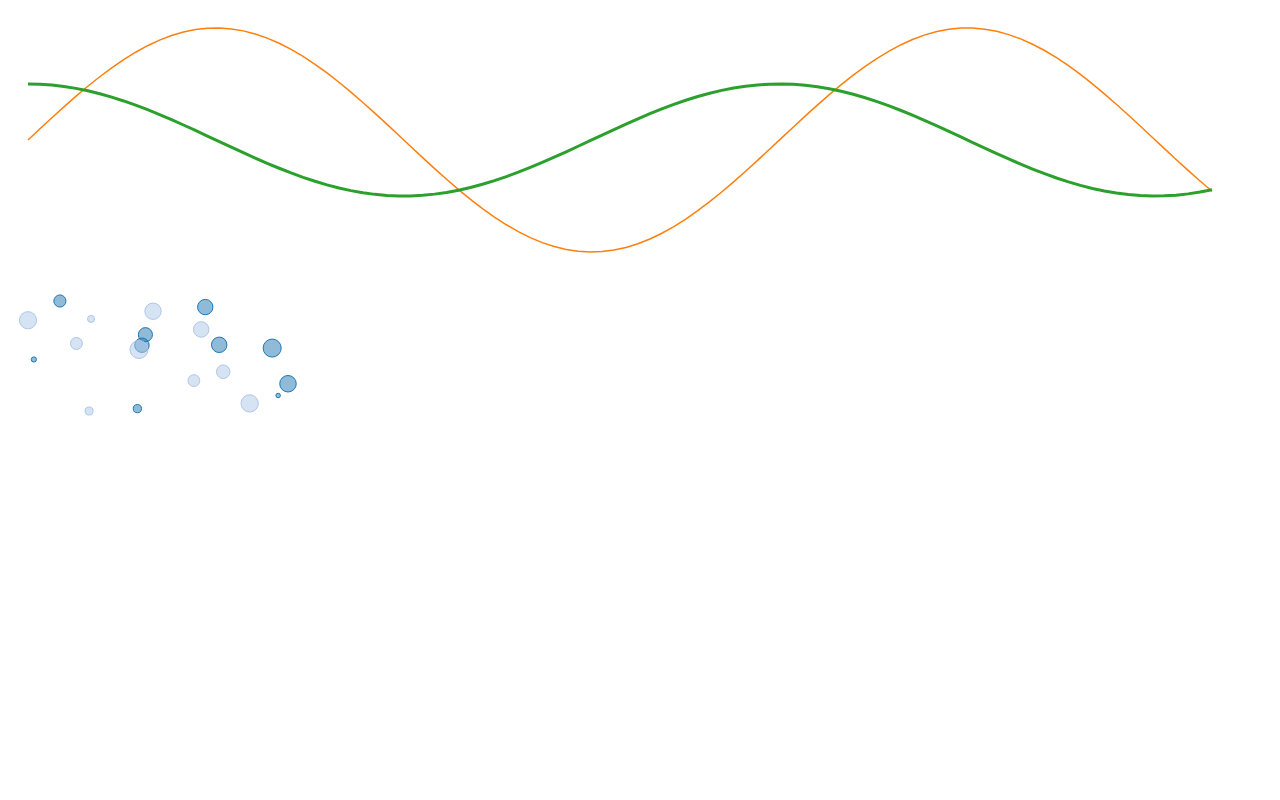
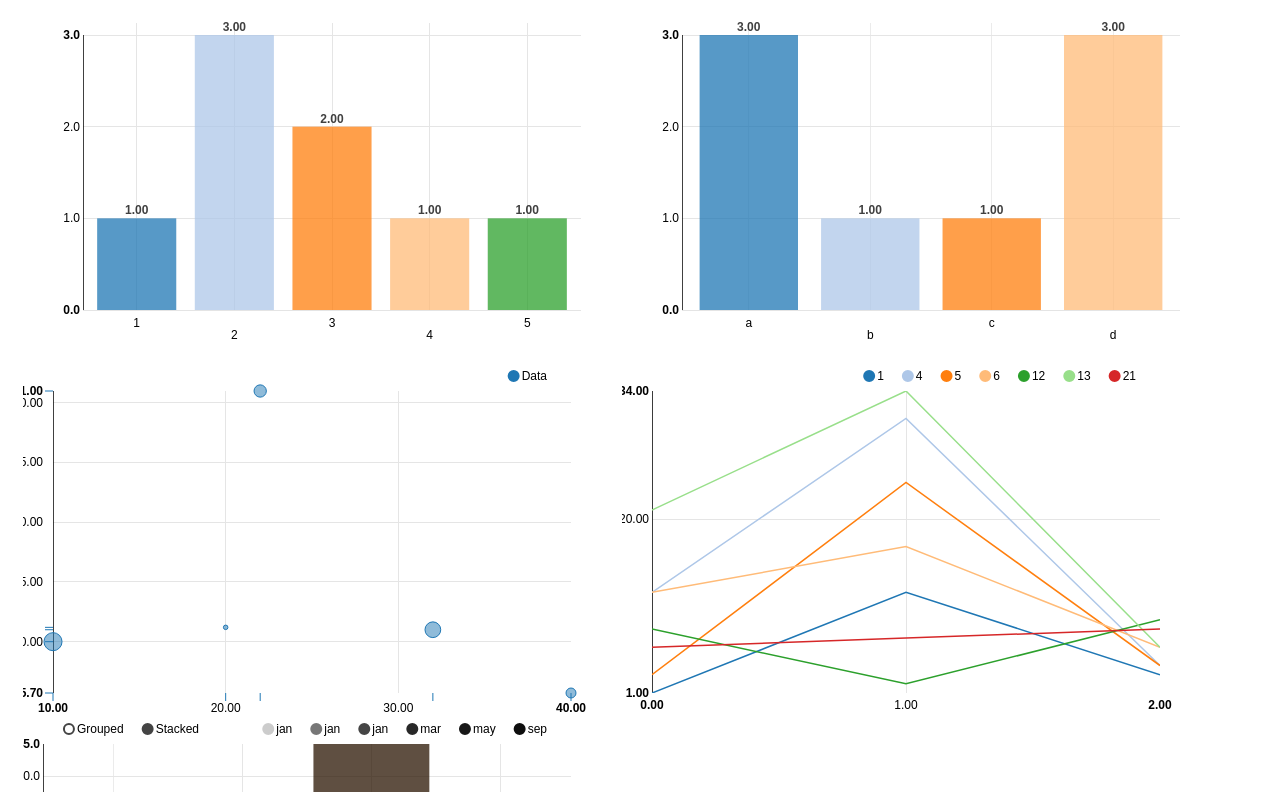
Before and after one commit to vashkan/dw, a plain HTML site: page index.html in a window 1280 px wide. Drawn offline with nearby package versions, Linux system fonts and the light colour scheme.

Commit message:
добавление поддержки оставшихся типов даиграмм; выделение  преобразований данных и формирования функций построения графиков в отдельные пространства имен; отлючение отладочного режима работы внешней библиотеки

```diff
--- a/script.js
+++ b/script.js
@@ -1,6 +1,229 @@
 (function (global) {
     var chartId = 0;
     var chartsContainer;
+
+    var dw;
+    (function (dw) {
+        function addStyleRule(selector, styleString) {
+            if (!dw.styleSheet) {
+                var style = document.createElement('style');
+                style.appendChild(document.createTextNode(''));
+                document.head.appendChild(style);
+                dw.styleSheet = style.sheet;
+            }
+            var styleSheet = dw.styleSheet;
+
+            if (styleSheet.insertRule) {
+                styleSheet.insertRule(selector + '{' + styleString + '}', 0);
+            }
+            else if (styleSheet.addRule) {
+                styleSheet.addRule(selector, styleString, 0);
+            }
+            else console.warn('addStyleRule failed');
+        };
+        dw.addStyleRule = addStyleRule;
+        (function () {
+            var rules = {
+                "#chartsContainer svg": "position: relative;min-height: 1px;padding-right: 15px;padding-left: 15px;float: left;height: 45%;width:45%;",
+                "#chartsContainer": "overflow:hidden;width: 100%;"
+            };
+            for (var sl in rules) {
+                dw.addStyleRule(sl, rules[sl]);
+            }
+        })();
+        var adapters;
+        (function (adapters) {
+            //Гистограммы
+            function toHistogram(input_data) {
+
+                var dat = {};
+                input_data.forEach(function (v, i, a) {
+                    if (v in dat) {
+                        dat[v] += 1;
+                    }
+                    else {
+                        dat[v] = 1;
+                    }
+                });
+                var data = [{ key: "Cumulative Return", values: [] }];
+                for (var l in dat) {
+                    data[0].values.push({ "label": l, "value": dat[l] });
+                }
+                return data;
+            };
+            adapters.toHistogram = toHistogram;
+
+
+            function toScatter(input_data) {
+                return [{ key: 'Data ', values: input_data }];
+            };
+            adapters.toScatter = toScatter;
+
+
+            function toLine(input_data) {
+                var data = [];
+                for (var k in input_data) {
+                    var dat = input_data[k].map(function (v, i) {
+                        return { x: i, y: v };
+                    });
+                    data.push({ key: k, values: dat })
+                }
+                return data;
+            };
+            adapters.toLine = toLine;
+
+
+            function toStackedBar(input_data) {
+                var data = [];
+                if (input_data.length > 0) {
+                    var maxlen = input_data.reduce(function (maxlen, v) { return Math.max(maxlen, v.length - 1) }, 0);
+
+                    data=input_data.map(function (element, index) {
+                        return {
+                            key: element[0],
+                        values: element.slice(1,maxlen+1)
+                        .slice(0,maxlen).concat((Array(Math.abs(maxlen-Math.min(element.length-1,maxlen))+1).join(",0").split(",").splice(1).map(function(v){return Number(v)})))
+                        .map(function(val,ind){return {x:ind,y:val};})};
+                    });
+                }
+                return data;
+            };
+            adapters.toStackedBar = toStackedBar;
+
+
+        })(adapters = dw.adapters || (dw.adapters = {}));
+
+        var charts;
+        (function (charts) {
+            function Histogram(i, data) {
+                return function () {
+                    var chart = nv.models.discreteBarChart()
+                        .x(function (d) { return d.label })
+                        .y(function (d) { return d.value })
+                        .staggerLabels(true)
+                    //.staggerLabels(historicalBarChart[0].values.length > 8)
+                        .showValues(true)
+                        .duration(250);
+
+                    d3.select('#chart' + i)
+                        .datum(data)
+                        .call(chart);
+
+                    nv.utils.windowResize(chart.update);
+                    return chart;
+                }
+            };
+            charts.Histogram = Histogram;
+
+            function Scatter(i, data) {
+                return function () {
+
+                    var chart = nv.models.scatterChart()
+                        .margin({ top: 20, right: 20, bottom: 20, left: 30 })
+                        .pointSize(function (d) {
+                            return d.r
+                        })
+                        .showDistX(true)
+                        .showDistY(true)
+                        .duration(300)
+                        .useVoronoi(true)
+                        .color(d3.scale.category10().range());
+
+
+                    chart.xAxis.tickFormat(d3.format('.02f'));
+                    chart.yAxis.tickFormat(d3.format('.02f'));
+
+
+                    d3.select('#chart' + i)
+                        .datum(data)
+                    //.transition().duration(100)
+                        .call(chart);
+
+                    nv.utils.windowResize(chart.update);
+                    return chart;
+                }
+            };
+            charts.Scatter = Scatter;
+
+            function Line(i, data) {
+                return function () {
+                    var width = chartsContainer.clientWidth - 40,
+                        height = chartsContainer.clientHeight - 40;
+
+                    var chart = nv.models.lineChart()
+                    //.width(width)
+                    //.height(height)
+                        .margin({ top: 20, right: 30, bottom: 20, left: 30 });
+
+                    chart.dispatch.on('renderEnd', function () {
+                        console.log('render complete');
+                    });
+                    chart.xAxis.tickFormat(d3.format('.02f'));
+                    chart.yAxis.tickFormat(d3.format('.02f'));
+                    d3.select('#chart' + i)
+                    //.attr('width', width)
+                    //.attr('height', height)
+                        .datum(data)
+                        .call(chart);
+                    nv.utils.windowResize(chart.update);
+                    return chart;
+                }
+            };
+            charts.Line = Line;
+
+            function StackedBar(i, data) {
+                return function () {
+
+                    var chart = nv.models.multiBarChart()
+                        .barColor(d3.scale.category20().range())
+                        .stacked(true)
+                        .duration(250)
+                        .margin({ bottom: 30, left: 20 })
+                        .rotateLabels(45)
+                        .groupSpacing(0.1)
+                        ;
+
+                    chart.reduceXTicks(false).staggerLabels(true);
+
+                    chart.xAxis
+                    //.axisLabel("")
+                        .axisLabelDistance(5)
+                        .showMaxMin(false)
+                        .tickFormat(d3.format(',.2f'))
+                    ;
+
+                    chart.yAxis
+                    //.axisLabel("")
+                        .axisLabelDistance(-5)
+                        .tickFormat(d3.format(',.01f'))
+                    ;
+
+                    chart.dispatch.on('renderEnd', function () {
+                        nv.log('Render Complete');
+                    });
+
+                    d3.select('#chart' + i)
+                        .datum(data)
+                        .call(chart);
+
+                    nv.utils.windowResize(chart.update);
+
+                    chart.dispatch.on('stateChange', function (e) {
+                        nv.log('New State:', JSON.stringify(e));
+                    });
+                    chart.state.dispatch.on('change', function (state) {
+                        nv.log('state', JSON.stringify(state));
+                    });
+
+                    return chart;
+                }
+            }
+            charts.StackedBar = StackedBar;
+
+        })(charts = dw.charts || (dw.charts = {}));
+        var graph=[];
+    })(dw = dw || {});
+
     var TypeChart;
     (function (TypeChart) {
         TypeChart[TypeChart["Unknown"] = 0] = "Unknown";
@@ -9,6 +232,23 @@
         TypeChart[TypeChart["Line"] = 3] = "Line";
         TypeChart[TypeChart["StackedBar"] = 4] = "StackedBar";
     })(TypeChart || (TypeChart = {}));
+    function detectType(obj) {
+        if (obj instanceof Array) {
+            if (obj.length > 0) {
+                if (typeof obj[0] == 'number' || typeof obj[0] == 'string') {
+                    return TypeChart.Histogram;
+                } else if (obj[0] instanceof Array) {
+                    return TypeChart.StackedBar;
+                } else if (obj[0] instanceof Object) {
+                    return TypeChart.Scatter;
+                }
+                return TypeChart.Unknown;
+            }
+        } else if (obj instanceof Object) {
+            return TypeChart.Line;
+        }
+    }
+
     function loadLib(callback) {
 
         if (!global.d3lib) {
@@ -53,159 +293,66 @@
     }
 
     function draw() {
-        var context = this;
-        this.typeChart = detectType(this);
-        function detectType(obj) {
-            if (obj instanceof Array) {
-                if (obj.length > 0) {
-                    if (typeof obj[0] == 'number' || typeof obj[0] == 'string') {
-                        return TypeChart.Histogram;
-                    } else if (obj[0] instanceof Array) {
-                        return TypeChart.StackedBar;
-                    } else if (obj[0] instanceof Object) {
-                        return TypeChart.Scatter;
-                    }
-                    return TypeChart.Unknown;
+        var _self = this;
+        function createChartElement() {
+            var chId = chartId++;
+            chartsContainer = chartsContainer
+            || document.getElementById("chartsContainer")
+            || (function () {
+                var re = document.createElement('div');
+                re.id = 'chartsContainer';
+                re.style.cssText = "overflow:hidden; width: 100%;";
+                re.style.height = (window.innerHeight - 16) + 'px';
+                document.body.appendChild(re)
+                window.onresize = function () {
+                    re.style.height = (window.innerHeight - 16) + 'px';
+                    re.style.width = (window.innerWidth - 16) + 'px';
                 }
-            } else if (obj instanceof Object) {
-                return TypeChart.Line;
-            }
+                return document.body.appendChild(re), re;
+            })();
+            chartsContainer.appendChild((function (i) {
+                var el = document.createElementNS("http://www.w3.org/2000/svg", "svg")
+                el.id = "chart" + i;
+                return el
+            })(chId));
+            return chId;
         }
 
         function appendChart() {
-            chartId++;
-            chartsContainer = chartsContainer||document.getElementById("chartsContainer")||(function(){ var re = document.createElement('div'); return re.id='chartsContainer',document.body.appendChild(re),re;})();
-            switch (context.typeChart) {
+            var chId;
+            var data;
+            switch (detectType(_self)) {
                 case TypeChart.Line:
-                    chartsContainer.insertBefore((function (i) {
-                        var el = document.createElementNS("http://www.w3.org/2000/svg","svg")
-                        el.id = "test" + i;
-                        return el
-                    })(chartId), chartsContainer.firstChild);
-                    nv.addGraph((function (i) {
-                            return function () {
-                                var width = chartsContainer.clientWidth - 40,
-                                    height = chartsContainer.clientHeight - 40;
-
-                                var chart = nv.models.line()
-                                    .width(width)
-                                    .height(height)
-                                    .margin({ top: 20, right: 20, bottom: 20, left: 20 });
-
-                                chart.dispatch.on('renderEnd', function () {
-                                    console.log('render complete');
-                                });
-
-                                d3.select('#test' + i)
-                                    .attr('width', width)
-                                    .attr('height', height)
-                                    .datum(sinAndCos())
-                                    .call(chart);
-
-                                return chart;
-                            }
-                        })(chartId),
-                        (function (i) {
-                            return function (graph) {
-                                window.onresize = function () {
-                                    var width = chartsContainer.clientWidth - 40,
-                                    height = chartsContainer.clientHeight - 40,
-                                        margin = graph.margin();
-
-                                    if (width < margin.left + margin.right + 20)
-                                        width = margin.left + margin.right + 20;
-
-                                    if (height < margin.top + margin.bottom + 20)
-                                        height = margin.top + margin.bottom + 20;
-
-                                    graph.width(width).height(height);
-
-                                    d3.select('#test' + i)
-                                        .attr('width', width)
-                                        .attr('height', height)
-                                        .call(graph);
-                                };
-                            }
-                        })(chartId)
-                    );
+                    chId = createChartElement();
+                    data = dw.adapters.toLine(_self);
+                    nv.addGraph(dw.charts.Line(chId, data));
 
                     break;
                 case TypeChart.Scatter:
-                    chartsContainer.insertBefore((function (i) {
-                        var el = document.createElementNS("http://www.w3.org/2000/svg","svg")
-                        el.id = "test" + i;
-                        return el
-                    })(chartId), chartsContainer.firstChild);
-                    nv.addGraph((function (i) {
-                        return function () {
-
-                            var chart = nv.models.scatter()
-                                .margin({ top: 20, right: 20, bottom: 20, left: 20 })
-                                .pointSize(function (d) {
-                                    return d.z
-                                })
-                                .useVoronoi(false);
-
-                            d3.select('#test' + i)
-                                .datum(randomData())
-                                .transition().duration(500)
-                                .call(chart);
-
-                            nv.utils.windowResize(chart.update);
-                            return chart;
-                        }
-                    })(chartId));
-
-                    function randomData() {
-                        var data = [];
-
-                        for (var i = 0; i < 2; i++) {
-                            data.push({
-                                key: 'Group ' + i,
-                                values: []
-                            });
-
-                            for (var j = 0; j < 10; j++) {
-                                data[i].values.push({ x: Math.random(), y: Math.random(), z: Math.random() * 10 });
-                            }
-                        }
-
-                        return data;
-                    }
-
+                    chId = createChartElement();
+                    data = dw.adapters.toScatter(_self);
+                    nv.addGraph(dw.charts.Scatter(chId, data));
+                    break;
+                case TypeChart.Histogram:
+                    chId = createChartElement();
+                    data = dw.adapters.toHistogram(_self);
+                    nv.addGraph(dw.charts.Histogram(chId, data));
+                    break;
+                    case TypeChart.StackedBar:
+                    chId = createChartElement();
+                    data = dw.adapters.toStackedBar(_self);
+                     nv.addGraph(dw.charts.StackedBar(chId, data));
                     break;
                 default:
+                    console.log('Unavalible chart');
                     break;
-            }
-
-            function sinAndCos() {
-                var sin = [],
-                    cos = [];
-
-                for (var i = 0; i < 100; i++) {
-                    sin.push({ x: i, y: Math.sin(i / 10) });
-                    cos.push({ x: i, y: .5 * Math.cos(i / 10) });
-                }
-
-                return [
-                    {
-                        values: sin,
-                        key: "Sine Wave",
-                        color: "#ff7f0e"
-                    },
-                    {
-                        values: cos,
-                        key: "Cosine Wave",
-                        color: "#2ca02c",
-                        strokeWidth: 3
-                    }
-                ];
             }
         }
 
         console.log('Drawing chart type: ', TypeChart[detectType(this)]);
-        console.log('Source data',this);
+        console.log('Source data', this);
         loadLib(appendChart);
     }
     Object.defineProperty(Object.prototype, 'draw', { enumerable: false, value: draw });
+    global.dw = dw;
 })(window);
```
Also changed, not shown: index.html (indentation only), nv.d3.js.
